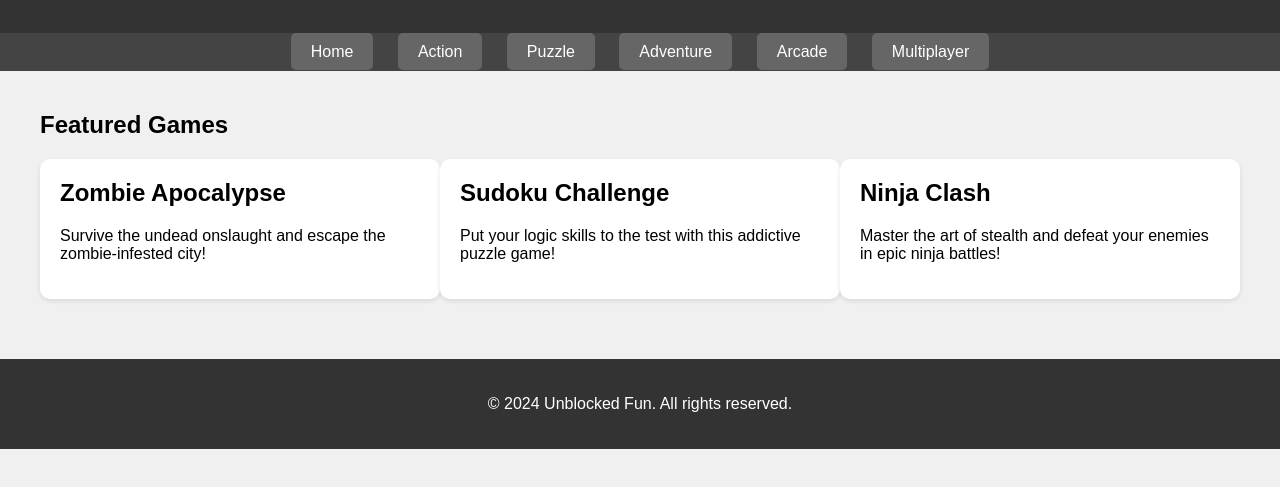
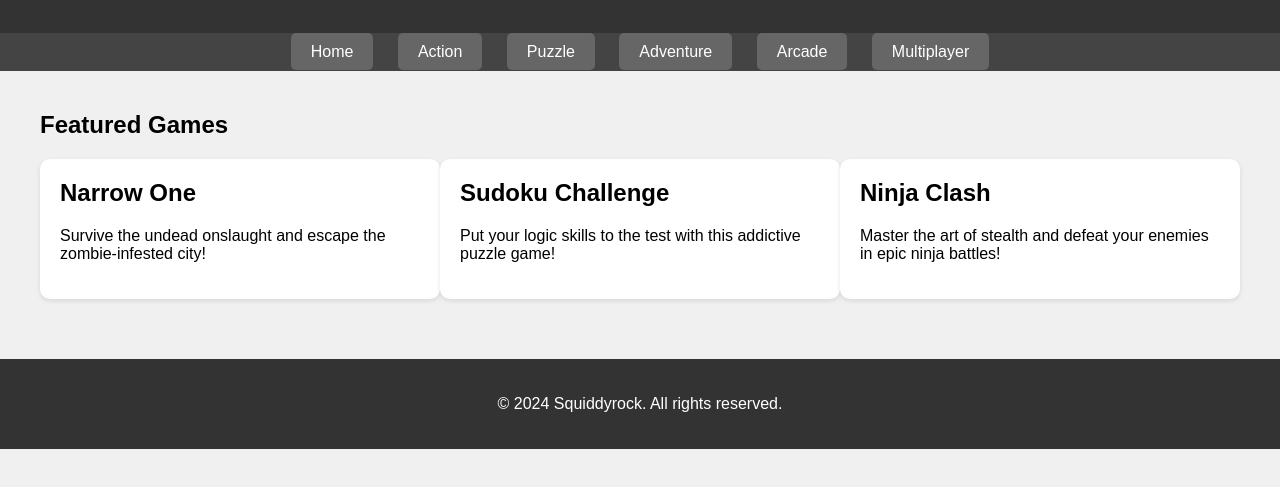
Before and after one commit to InterPunch/UnlockedWorlds, a plain HTML site: page index.html in a window 1280 px wide. Shown: the part 121-608 px from the top of the page. Drawn offline with Linux system fonts and the light colour scheme.

Commit message:
Update index.html

```diff
--- a/index.html
+++ b/index.html
@@ -83,7 +83,7 @@
         <h2>Featured Games</h2>
         <div class="featured-games">
             <div class="game">
-                <h2>Zombie Apocalypse</h2>
+                <h2><a herf=NarrowOne.html>Narrow One</a></h2>
                 <p>Survive the undead onslaught and escape the zombie-infested city!</p>
             </div>
             <div class="game">
@@ -98,7 +98,7 @@
     </div>
 
     <footer>
-        <p>&copy; 2024 Unblocked Fun. All rights reserved.</p>
+        <p>&copy; 2024 Squiddyrock. All rights reserved.</p>
     </footer>
 </body>
 </html>
```
